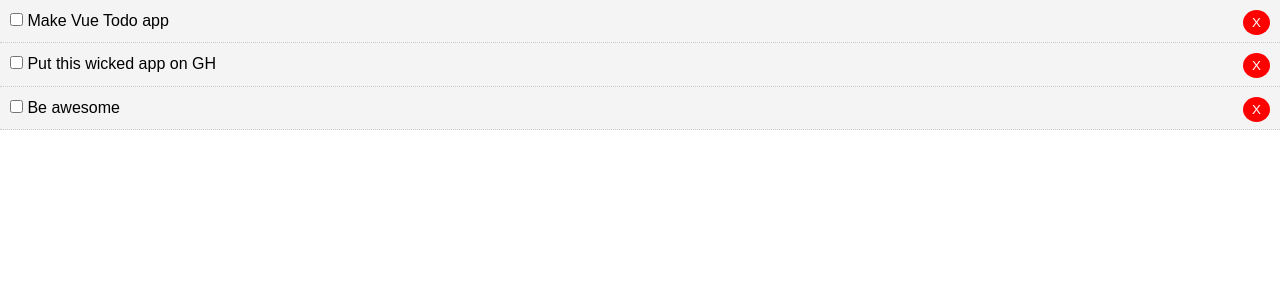
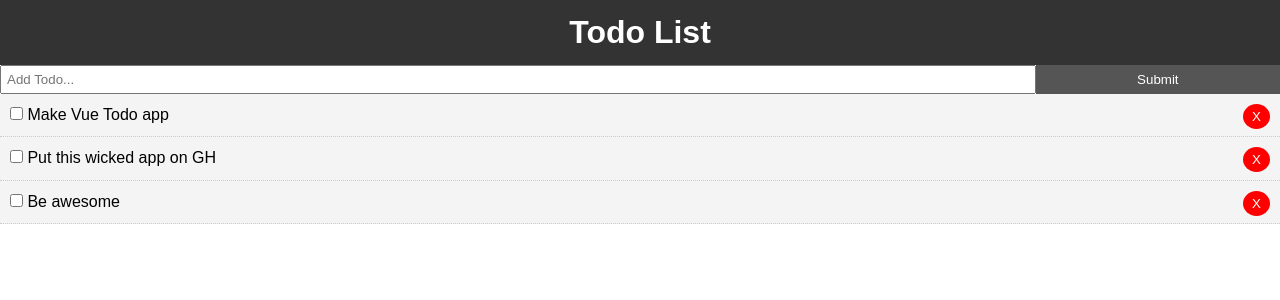
Before and after one commit to colebearski/vue-todo-app, a Vue app: page / in a window 1280 px wide. Shown: the top 300 px of the page. Built offline with nearby package versions, Linux system fonts and the light colour scheme; the HTML template or start-up script is replaced by a standard one.

Commit message:
addtodo comp, with style

```diff
--- a/src/App.vue
+++ b/src/App.vue
@@ -1,5 +1,7 @@
 <template>
   <div id="app">
+    <Header/>
+    <AddTodo/>
     <Todos v-bind:todos="todos" v-on:del-todo="deleteTodo"/>
   </div>
 </template>
@@ -7,11 +9,15 @@
 
 <script>
 import Todos from "./components/Todos";
+import AddTodo from "./components/AddTodo";
+import Header from "./components/layout/Header";
 
 export default {
   name: "app",
   components: {
-    Todos
+    Header,
+    Todos,
+    AddTodo
   },
   data() {
     return {
@@ -56,4 +62,13 @@
   font-family: Arial, Helvetica, sans-serif;
   line-height: 1.4;
 }
+
+.btn {
+  display: inline-block;
+  border: none;
+  background: #555;
+  color: #fff;
+  padding: 7px 20px;
+  cursor: pointer;
+}
 </style>
--- /dev/null
+++ b/src/components/AddTodo.vue
@@ -0,0 +1,29 @@
+<template>
+  <div>
+    <form>
+      <input type="text" name="title" placeholder="Add Todo...">
+      <input type="submit" value="Submit" class="btn">
+    </form>
+  </div>
+</template>
+
+<script>
+export default {
+  name: "AddTodo"
+};
+</script>
+
+<style scoped>
+form {
+  display: flex;
+}
+
+input[type="text"] {
+  flex: 10;
+  padding: 5px;
+}
+
+input[type="submit"] {
+  flex: 2;
+}
+</style>
```
